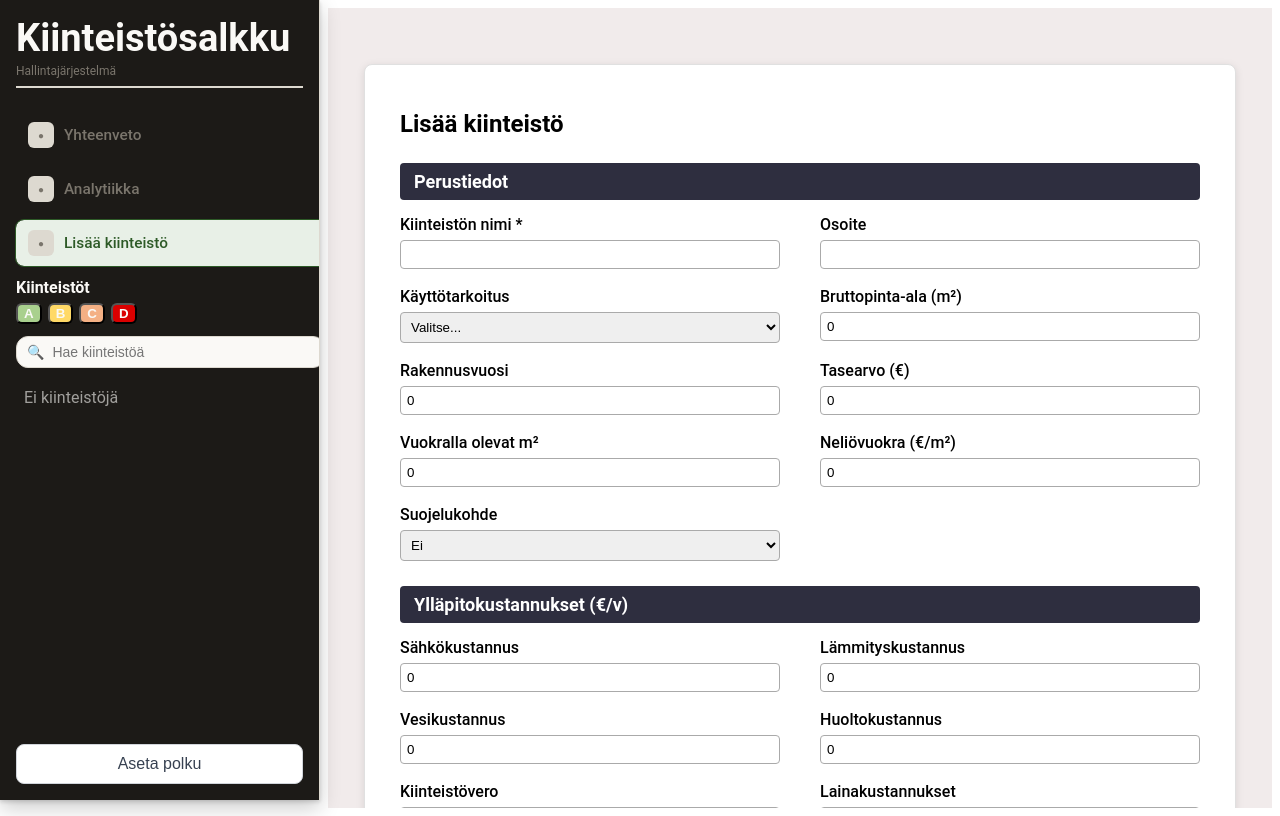
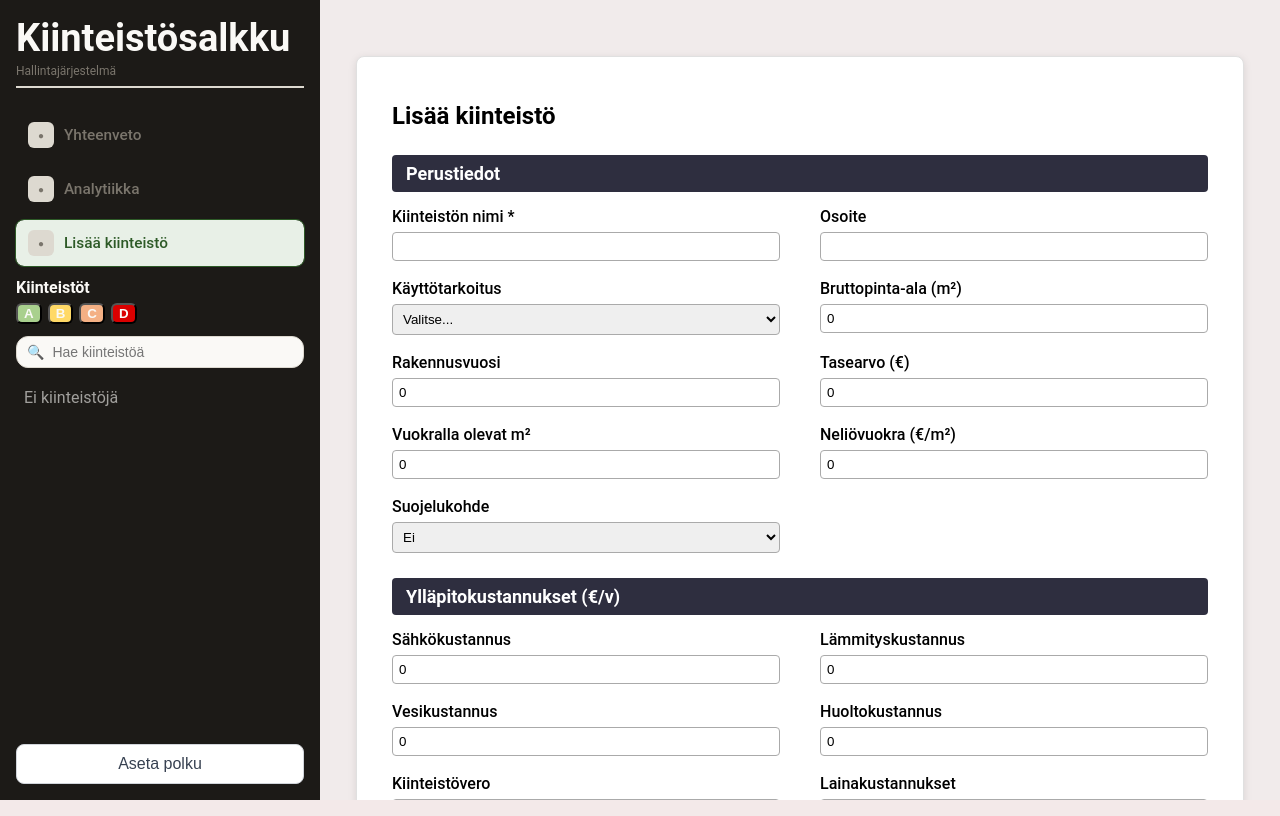
Before and after one commit to OAMK-Micropolis-project/KiinteistoTieKartta, a React (Vite) app: page /#/add in a window 1280 px wide. Built offline with nearby package versions, Linux system fonts and the light colour scheme.

Commit message:
fix two scrollbar and toolbar overflow issue

```diff
--- a/electron/main.ts
+++ b/electron/main.ts
@@ -1,6 +1,5 @@
 import { app, BrowserWindow } from "electron";
 import path from "node:path";
-import registerFsHandlers from "../src/utils/fsHandlers";
 
 function createWindow() {
   const win = new BrowserWindow({
@@ -20,6 +19,5 @@ function createWindow() {
 }
 
 app.whenReady().then(() => {
-  registerFsHandlers();
   createWindow()
 });
--- a/src/components/Layout.css
+++ b/src/components/Layout.css
@@ -2,6 +2,7 @@
   margin-left: clamp(200px, 33vw, 320px);
   height: 100vh;
   overflow-y: auto;
+  overflow-x: hidden;
   box-sizing: border-box;
   padding: 16px;
   background-color: #f1ebeb;
--- a/src/components/Toolbar.styles.ts
+++ b/src/components/Toolbar.styles.ts
@@ -30,8 +30,8 @@ export const toolbar: CSSProperties = {
     gap: "12px",
     boxSizing: "border-box",
 
-    borderRight: `1px solid ${theme.colors.border}`,
-    boxShadow: theme.shadowStrong,
+    borderRight: "none",//`1px solid ${theme.colors.border}`,
+    boxShadow: "0 0 20px rgba(0,0,0,0,0.15)",//theme.shadowStrong,
 
     overflow: "hidden",
 };
--- /dev/null
+++ b/src/global.css
@@ -0,0 +1,21 @@
+
+/* -------- Root layout -------- */
+html,
+body,
+#root {
+  height: 100%;
+  margin: 0;
+  padding: 0;
+  overflow: hidden;
+}
+
+/* -------- Global visuals -------- */
+body {
+  background-color: #f3e9e9;
+  font-family: Roboto, system-ui, -apple-system, BlinkMacSystemFont, sans-serif;
+}
+
+/* -------- Optional: scrollbar tuning -------- */
+* {
+  box-sizing: border-box;
+}
--- a/src/main.tsx
+++ b/src/main.tsx
@@ -1,5 +1,6 @@
 import { StrictMode } from 'react'
 import { createRoot } from 'react-dom/client'
+import "../src/global.css";
 import App from './App.tsx'
 import { KiinteistoProvider } from './context/KiinteistoProvider.tsx';
 
```
Also changed, not shown: dist-electron/main.js (+11 -8 lines), dist-electron/preload.js (+13 -7 lines).
